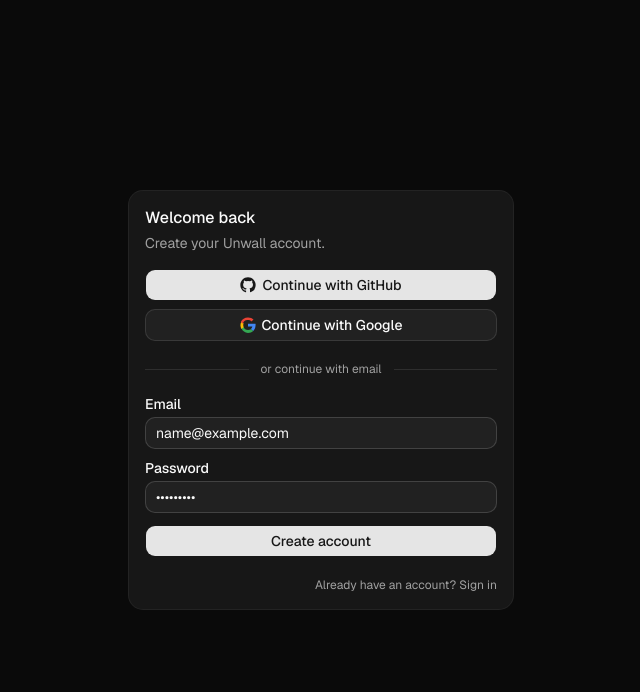
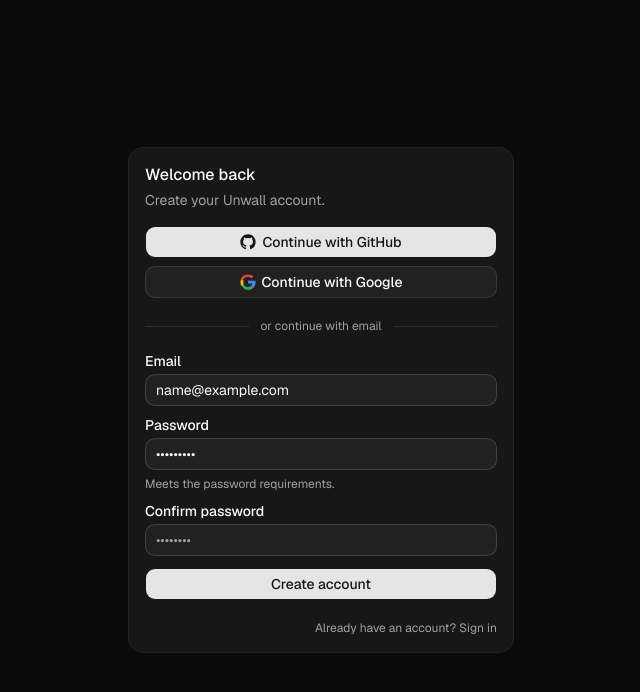
Before and after one commit to PolarDyth/chat-webui, a Next.js app: page /login in a window 1280 px wide. Both pictures are taken after typing "name@example.com", "Sample123" into the empty fields and a click on the button "Create an account". Shown: the top 692 px of the page, without its empty margins (319-959 px from the left). Built offline with nearby package versions, Linux system fonts and the light colour scheme; no server answers.

Commit message:
Require password confirmation with live validity feedback at signup (#21) (#29)

```diff
--- a/src/components/auth/login-form.tsx
+++ b/src/components/auth/login-form.tsx
@@ -55,9 +55,17 @@ export function LoginForm() {
   const [mode, setMode] = useState<'signin' | 'signup'>('signin');
   const [email, setEmail] = useState('');
   const [password, setPassword] = useState('');
+  // Account creation asks for the password twice (issue #21); sign-in never does.
+  const [confirmPassword, setConfirmPassword] = useState('');
   const [busy, setBusy] = useState<'oauth' | 'password' | 'reset' | null>(null);
   const [awaitingConfirmation, setAwaitingConfirmation] = useState(false);
   const [configured] = useState(() => Boolean(getSupabaseBrowserClient()));
+
+  // Mirrors Supabase's default password policy (min 6 chars) so the hint and
+  // the server agree; the mismatch state only speaks once typing has begun.
+  const passwordMeetsRequirements = password.length >= 6;
+  const passwordsDontMatch =
+    mode === 'signup' && confirmPassword.length > 0 && password !== confirmPassword;
 
   useEffect(() => {
     if (params.get('error') === 'auth') {
@@ -86,6 +94,7 @@ export function LoginForm() {
     event.preventDefault();
     const supabase = getSupabaseBrowserClient();
     if (!supabase) return;
+    if (mode === 'signup' && password !== confirmPassword) return;
     setBusy('password');
     try {
       if (mode === 'signin') {
@@ -219,8 +228,46 @@ export function LoginForm() {
                   onChange={(e) => setPassword(e.target.value)}
                   placeholder="••••••••"
                 />
+                {mode === 'signup' ? (
+                  <p
+                    aria-live="polite"
+                    className={
+                      passwordMeetsRequirements
+                        ? 'text-muted-foreground text-xs'
+                        : 'text-xs text-amber-600 dark:text-amber-400'
+                    }
+                  >
+                    {passwordMeetsRequirements
+                      ? 'Meets the password requirements.'
+                      : 'At least 6 characters.'}
+                  </p>
+                ) : null}
               </div>
-              <Button type="submit" disabled={busy !== null}>
+              {mode === 'signup' ? (
+                <div className="grid gap-1.5">
+                  <Label htmlFor="confirm-password">Confirm password</Label>
+                  <Input
+                    id="confirm-password"
+                    type="password"
+                    autoComplete="new-password"
+                    required
+                    value={confirmPassword}
+                    onChange={(e) => setConfirmPassword(e.target.value)}
+                    placeholder="••••••••"
+                    aria-invalid={passwordsDontMatch}
+                    aria-describedby={passwordsDontMatch ? 'confirm-password-error' : undefined}
+                  />
+                  {passwordsDontMatch ? (
+                    <p id="confirm-password-error" className="text-destructive text-xs">
+                      Passwords don&apos;t match.
+                    </p>
+                  ) : null}
+                </div>
+              ) : null}
+              <Button
+                type="submit"
+                disabled={busy !== null || (mode === 'signup' && !passwordMeetsRequirements)}
+              >
                 {busy === 'password' ? (
                   <Loader2 className="animate-spin" />
                 ) : mode === 'signin' ? (
@@ -246,7 +293,10 @@ export function LoginForm() {
               <button
                 type="button"
                 className="text-muted-foreground hover:text-foreground underline-offset-2 hover:underline"
-                onClick={() => setMode(mode === 'signin' ? 'signup' : 'signin')}
+                onClick={() => {
+                  setConfirmPassword('');
+                  setMode(mode === 'signin' ? 'signup' : 'signin');
+                }}
                 disabled={busy !== null}
               >
                 {mode === 'signin' ? 'Create an account' : 'Already have an account? Sign in'}
```
